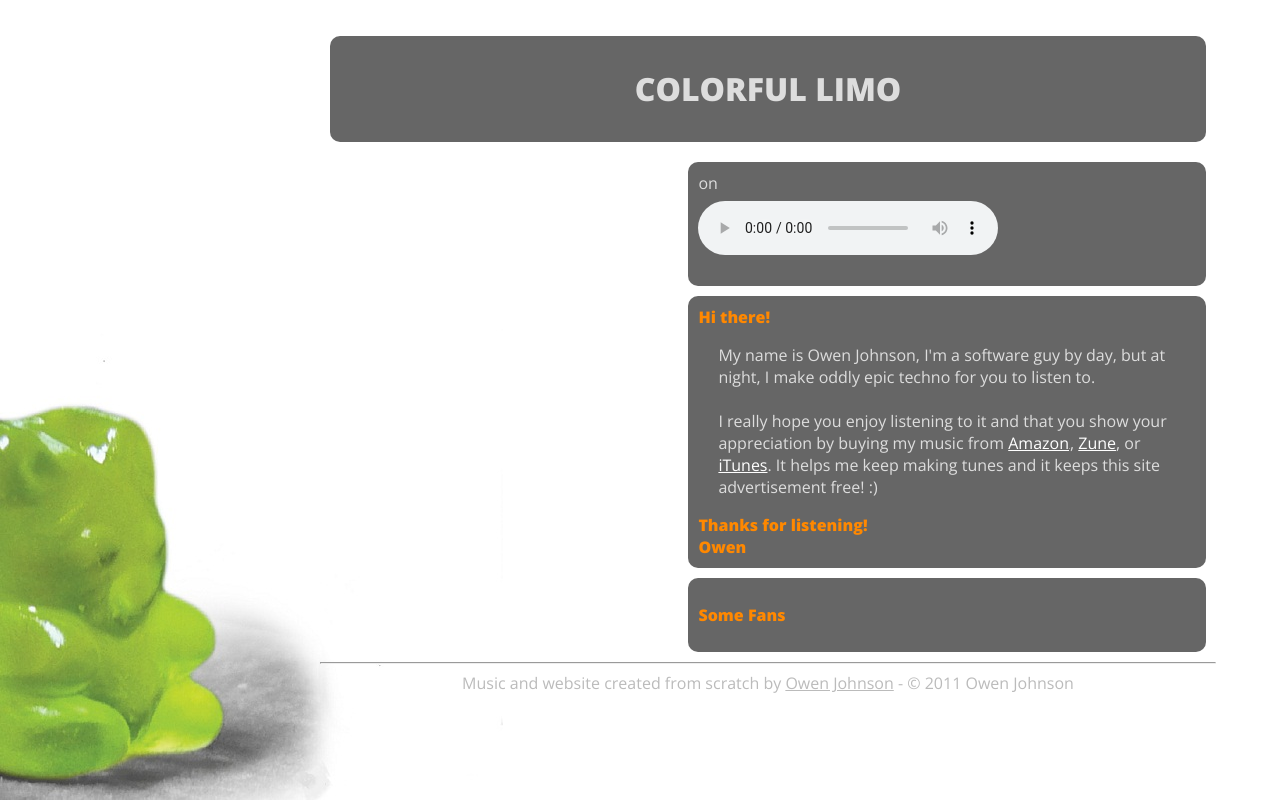
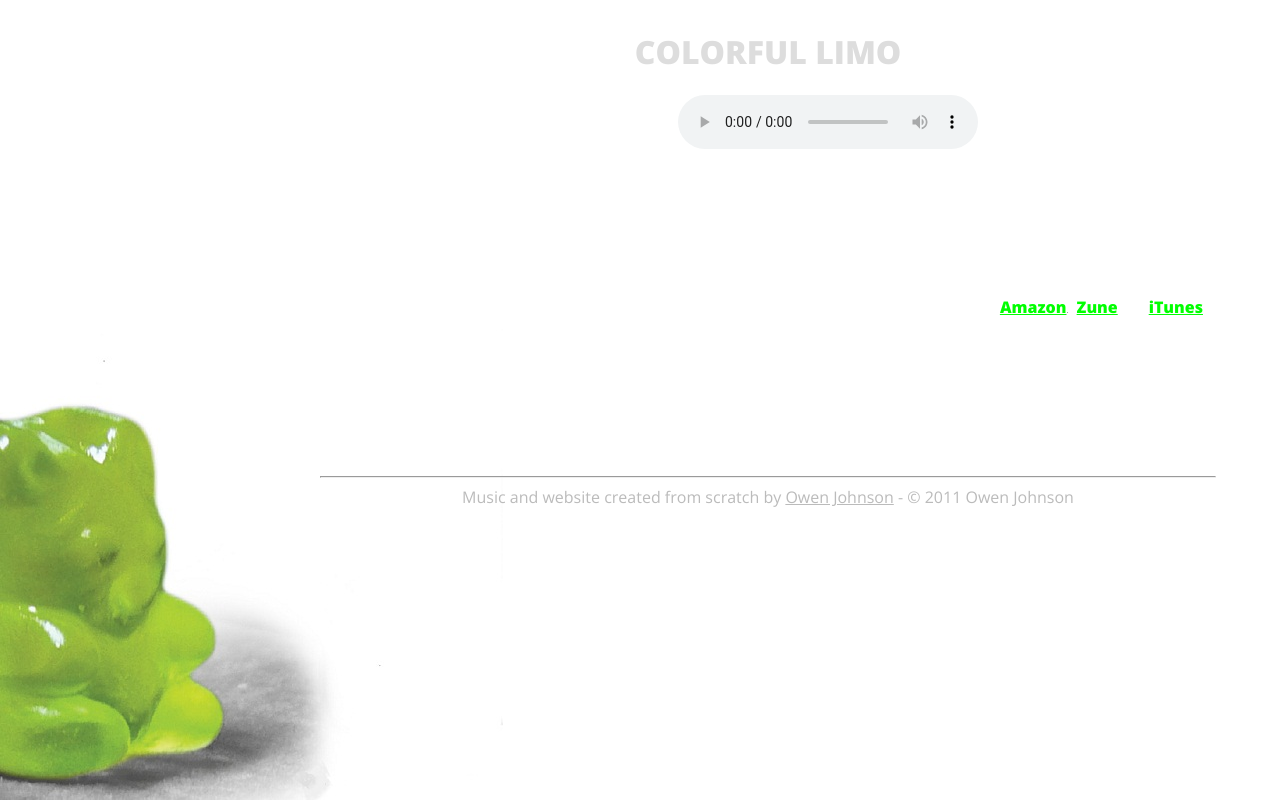
Before and after one commit to owen2/colorfullimo.com, a PHP site: page / in a window 1280 px wide. Run offline with PHP 8.4, Linux system fonts and the light colour scheme; data that the repository does not hold is empty; some libraries are stand-ins or nearby versions.

Commit message:
simpler css

```diff
--- a/css.css
+++ b/css.css
@@ -1,13 +1,48 @@
-.title
+body
+{
+  font-family: 'Open Sans', sans-serif;
+  font-weight: 600;
+  color: #fff;
+
+  margin-left: 25%;
+  width: 70%;
+
+  background-image: url('pixels/inside.jpg');
+  background-repeat:no-repeat;
+  background-position:left bottom;
+  background-attachment:fixed;
+}
+
+h1
 {
     text-align: center;
-    font-family: 'Open Sans', sans-serif;
+    margin:auto;
     font-weight: 800;
     color: #ddd;
+    text-transform: uppercase;
 }
+
+h2
+{
+  color: lime;
+  font-weight: 700;
+}
+
+a:link
+{
+  color: lime;
+}
+
+section
+{
+  border-radius: 10px;
+  background-color: #444;
+  padding: 10px;
+  margin: 10px;
+}
+
 .footer
 {
-        font-family: 'Open Sans', sans-serif;
     font-weight: 300;
 	color: #BBB;
 	text-align:center;
@@ -15,56 +50,6 @@
 .footer a:link
 {
     color: #BBB;
-}
-.footer a:link
-{
-    color: #BBB;
-}
-
-.content
-{
-	margin-left: 20px;
-
-	font-family: 'Open Sans', sans-serif;
-    font-weight: 400;
-    color:#ddd;
-}
-
-.bubble
-{
-	border-radius: 10px;
-	background-color: #666;
-	padding: 10px;
-	margin: 10px;
-}
-
-.album
-{
-	color: #F80;
-    font-family: 'Open Sans', sans-serif;
-    font-weight: 700;
-}
-
-.albumyear
-{
-    color: #888;
-    font-family: 'Opens Sans', sans-serif;
-    font-weight: 400;
-}
-
-.song
-{
-    color:#ddd;
-	margin-left: 20px;
-    font-family: 'Open Sans', sans-serif;
-    font-weight: 400;
-	vertical-align:middle;
-}
-
-.bubble a:link
-{
-	color:#fff;
-	text-decoration: underline;
 }
 
 .stackleft
@@ -81,56 +66,18 @@
     width:60%;
 }
 
-.noindent
+a:visited
 {
-    margin-left: 0em;
-}
-
-.column-break
-{
-    clear:both;
-}
-
-.bubble a:visited
-{
-	color:#FFF;
+	color:lime;
 	text-decoration:none;
-}
-
-.song:hover
-{
-	color:lime
 }
 
 a:hover
 {
-	color:lime;
-}
-
-
-audio
-{
-	margin-top: 7px;
-}
-
-body
-{
-	margin-left: 25%;
-	width: 70%;
-
-	background-image: url('pixels/inside.jpg');
-	background-repeat:no-repeat;
-    background-position:left bottom;
-    background-attachment:fixed;
+	color:orange;
 }
 
 img
 {
 	border: 0px;
 }
-
-.center
-{
-	text-align:center;
-	margin: auto;
-}
```
